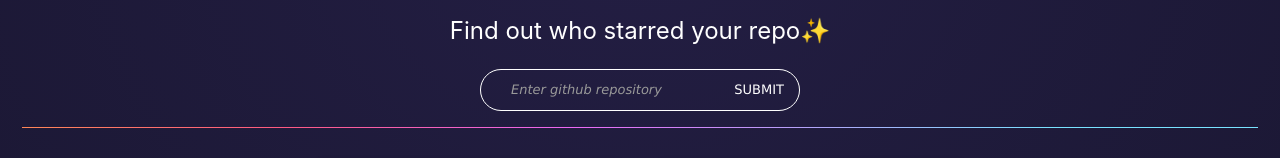
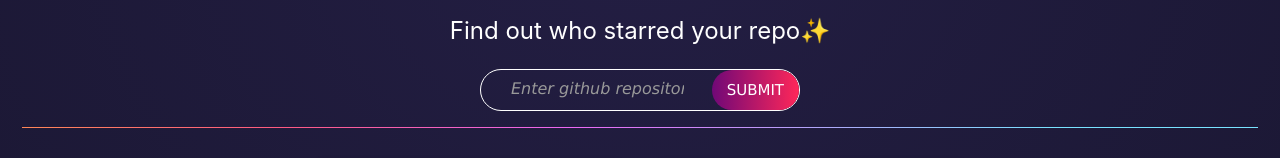
Before and after one commit to sumana2001/mlh-orientation-hack, a Next.js app: page / in a window 1280 px wide. Shown: the part 146-304 px from the top of the page. Built offline with nearby package versions, Linux system fonts and the light colour scheme.

Commit message:
Submit button

```diff
--- a/styles/Home.module.css
+++ b/styles/Home.module.css
@@ -161,6 +161,7 @@
 }
 
 .form input {
+  color:#fff;
   font-size: 1.2rem;
   padding: 12px 20px;
   width: 70%;
@@ -175,6 +176,7 @@
 .form input:focus {
   color:#fff;
   outline: 0;
+  border:0;
   box-shadow: 0 0 2px rgba(0,0,0,0.8) inset;
 }
 
@@ -183,6 +185,7 @@
  font-weight: normal;
  font-style: italic;
  padding-left: 10px;
+ font-size:1rem;
 }
 
 .form input:-moz-placeholder {
@@ -205,16 +208,16 @@
   cursor: pointer;
   font-size:50px;
   padding:0 15px;
-  font: 13px/40px 'lucida sans', 'trebuchet MS', 'Tahoma';
+  font: 15px/40px 'lucida sans', 'trebuchet MS', 'Tahoma';
   color: #fff;
   text-transform: uppercase;
   border-radius: 40px;
-  background:transparent;
+  background: linear-gradient(90deg, #700877 0%, #ff2759 100%, #ff2759 100%);
   border:none;
 }
 
 .form button:hover{
-    background: linear-gradient(90deg, #700877 0%, #ff2759 100%, #ff2759 100%);
+    background: linear-gradient(90deg, #4a064f 0%, #b8143a 100%, #ad1337 100%);
 }
 
 @media (max-width: 600px) {
```
Also changed, not shown: pages/index.tsx (+6 -1 lines).
